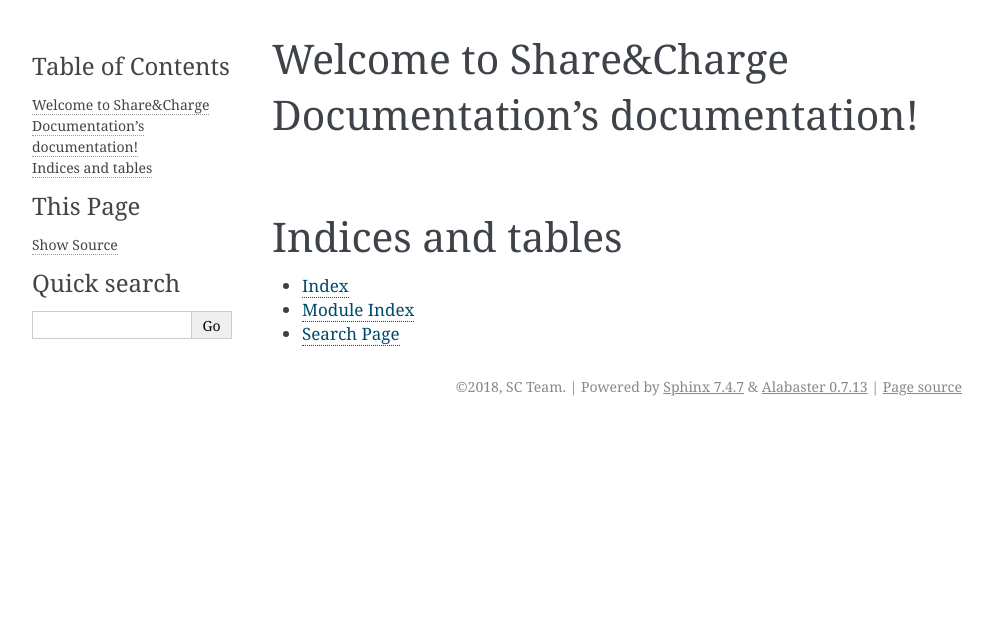
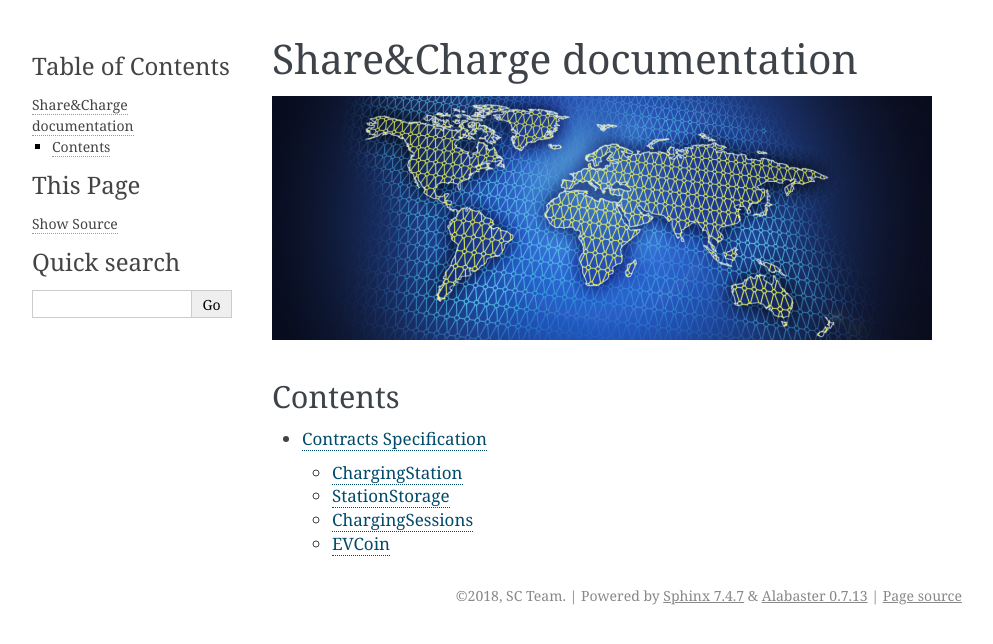
Before and after one commit to shareandcharge/sharecharge-documentation, a Sphinx documentation site: the page built from docs/index.rst, in a window 1280 px wide. Shown: the top 644 px of the page, without its empty margins (148-1141 px from the left). Built offline with Sphinx 7.4.7, drawn with Linux system fonts in a browser that asks for light colours.

Commit message:
Add img to index, contracts specs page

```diff
--- a/docs/index.rst
+++ b/docs/index.rst
@@ -1,20 +1,23 @@
-.. Share&Charge Documentation documentation master file, created by
-   sphinx-quickstart on Thu Feb 15 09:48:47 2018.
+.. Share&Charge documentation master file, created by
+   sphinx-quickstart on Mon Feb 12 16:08:50 2018.
    You can adapt this file completely to your liking, but it should at least
    contain the root `toctree` directive.
 
-Welcome to Share&Charge Documentation's documentation!
-======================================================
+==========================
+Share&Charge documentation
+==========================
+
+..  image:: img/sc_background.png
+..   :height: 500px
+..   :width: 394 px
+   :scale: 50 %
+   :alt: share&charge background
+   :align: center
+
+Contents
+========
 
 .. toctree::
    :maxdepth: 2
-   :caption: Contents:
 
-
-
-Indices and tables
-==================
-
-* :ref:`genindex`
-* :ref:`modindex`
-* :ref:`search`
+   contracts/contracts-specification.rst
```
Also changed, not shown: docs/contracts/contracts-specification.rst (added, +155 -0 lines), docs/img/sc_background.png (added).
